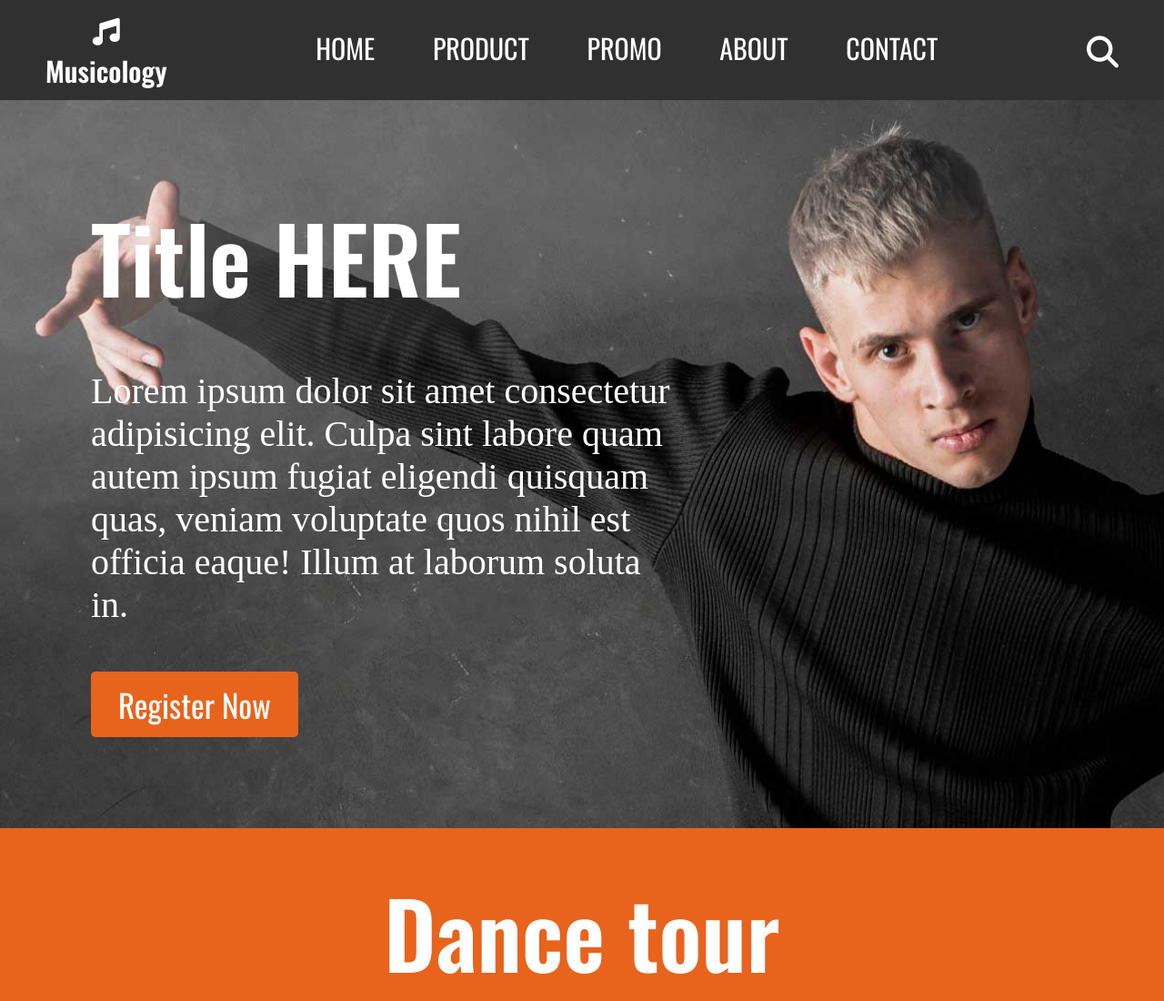
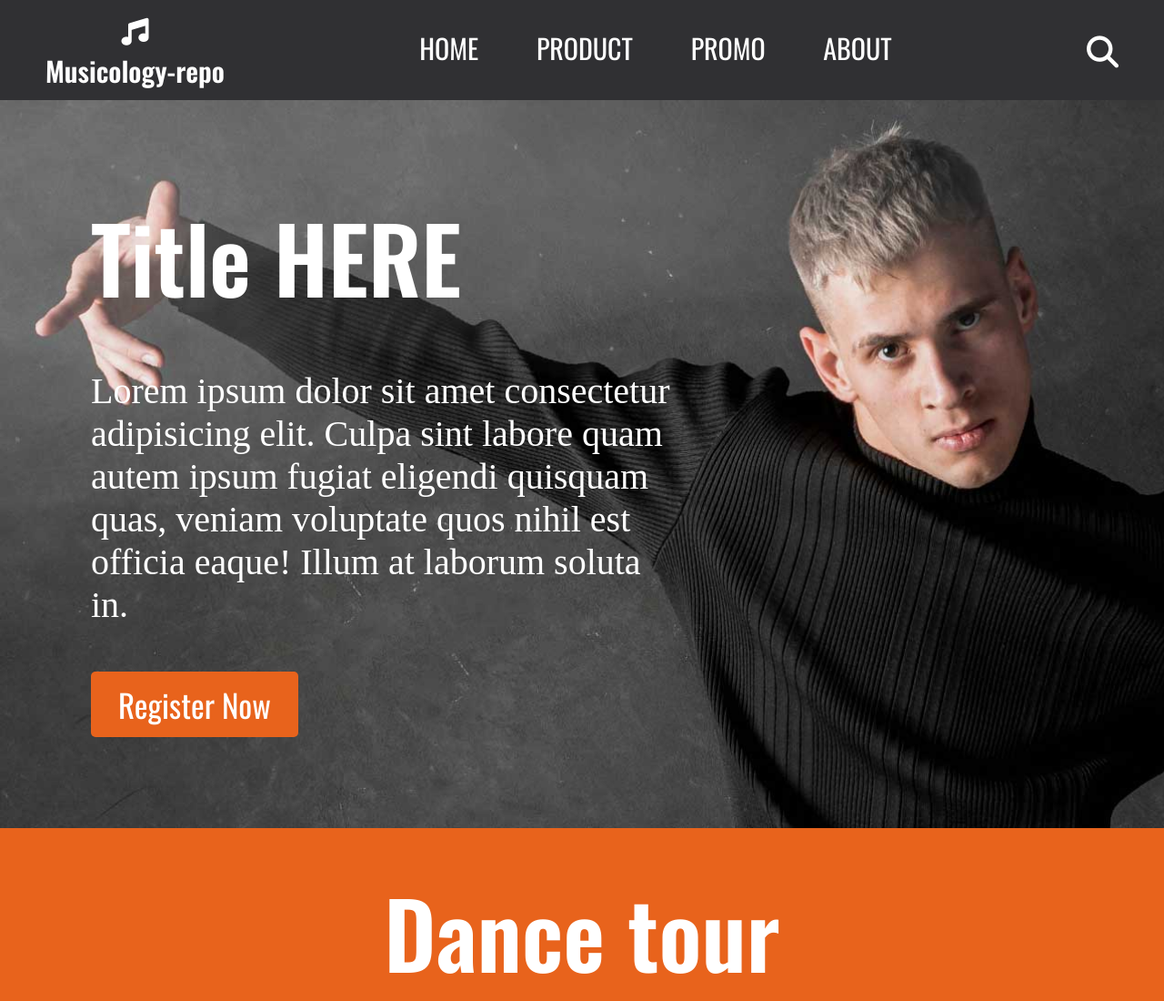
Before and after one commit to enesshala/korca-inovation-hub, a plain HTML site: page index.html in a window 1280 px wide. Shown: the top 1100 px of the page at 91% size. Drawn offline with nearby package versions, Linux system fonts and the light colour scheme.

Commit message:
navbar has been modified

```diff
--- a/css/style.css
+++ b/css/style.css
@@ -11,7 +11,7 @@
   display: flex;
   justify-content: space-between;
   padding: 10px 50px;
-  background-color: #303030;
+  background-color: #303033;
 }
 
 .navbar .burger-menu {
--- a/index.html
+++ b/index.html
@@ -25,7 +25,7 @@
       <div class="logo">
         <a href="index.html">
           <i class="fa-solid fa-music"></i> <br />
-          Musicology
+          Musicology-repo
         </a>
       </div>
       <button onclick="openNav()" class="burger-menu">
@@ -36,7 +36,6 @@
         <a href="product.html">PRODUCT</a>
         <a href="promo.html">PROMO</a>
         <a href="about.html">ABOUT</a>
-        <a href="contact.html">CONTACT</a>
       </div>
       <div class="search">
         <button>
```
